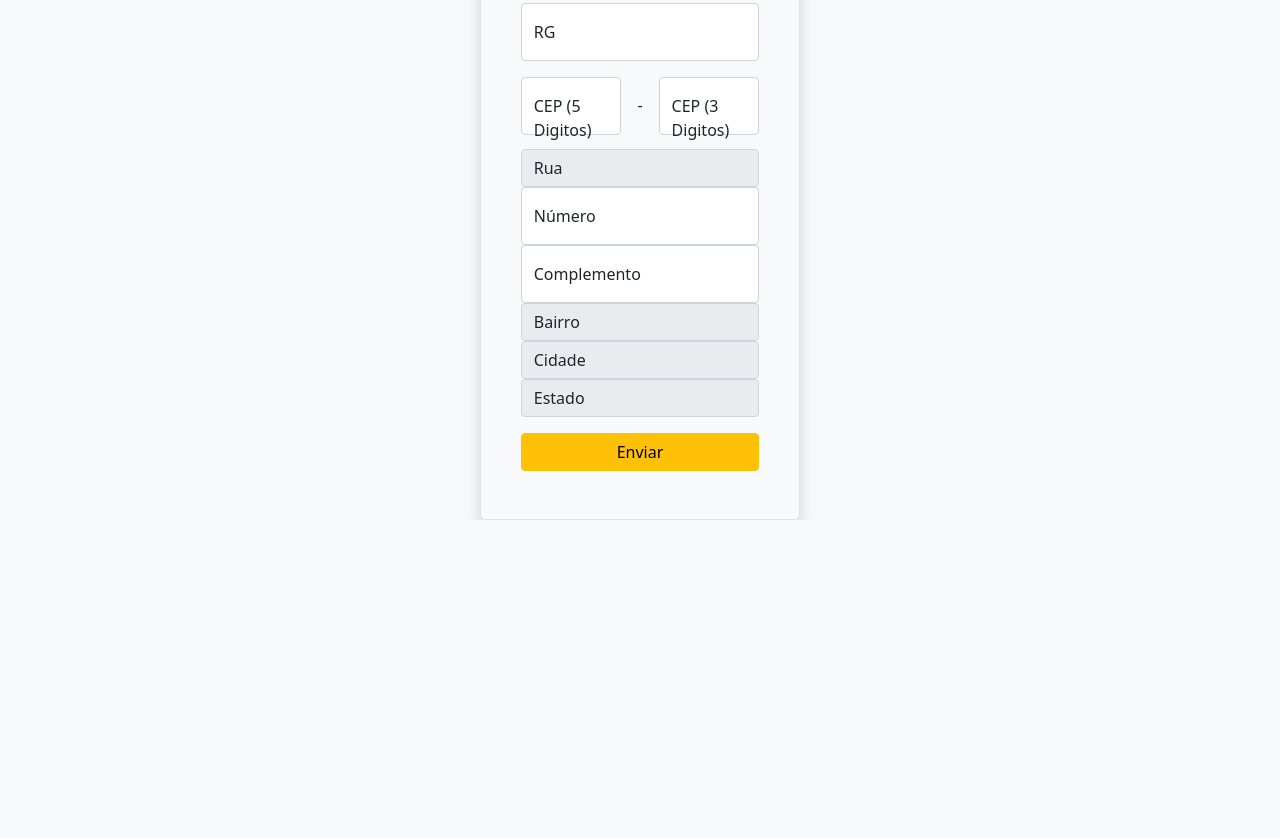
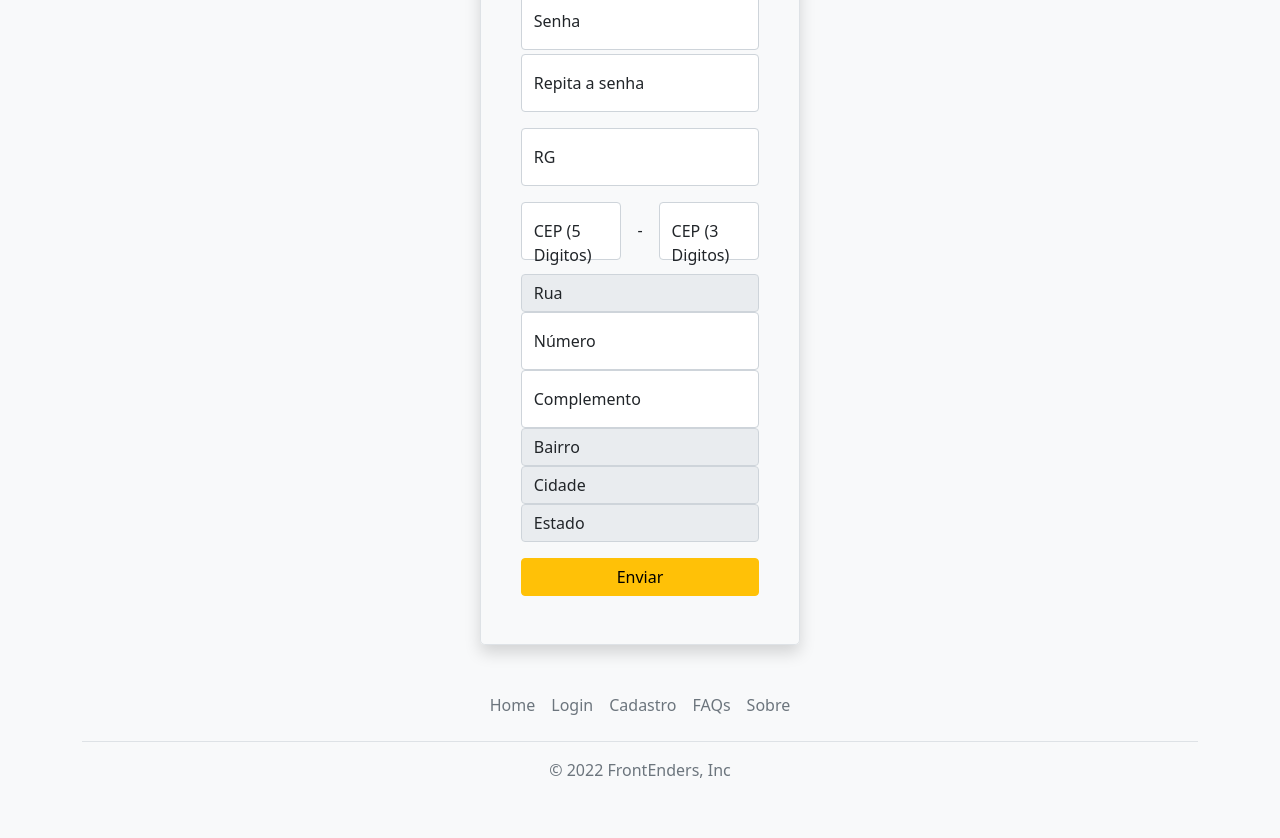
Before and after one commit to AndreFelipeMoura/ProjetoM2-GP8, a plain HTML site: page html/cadastro.html in a window 1280 px wide. Shown: the part 309-1147 px from the top of the page. Before the commit the page ends 829 px from the top, so only its background shows below. Drawn offline with nearby package versions, Linux system fonts and the light colour scheme.

Commit message:
melhorias e adiçao de footer na pag de cadastro

```diff
--- a/html/cadastro.html
+++ b/html/cadastro.html
@@ -16,12 +16,13 @@
     <title>Cadastro</title>
   </head>
 
-  <body class="vh-100 d-flex align-center justify-content-center bg-light">
+  <body class="d-flex flex-column align-center justify-content-center bg-light">
 
     <!--CADASTRO-->
-    <section class="h-100 w-100 d-flex justify-content-center bg-light">
-      <div class="form-ctn d-flex flex-column align-self-center w-25 border pb-5 rounded rounded-3 shadow">
-        <h1 class="d-flex align-self-center text-muted">LOGO</h1>
+    <section class="d-flex flex-column justify-content-center bg-light">
+      <h1 class="d-flex align-self-center mt-5 text-muted">LOGO</h1>
+      <div class="d-flex flex-column align-self-center w-25 border pt-5 pb-5 rounded rounded-3 shadow">
+
 
 
         <form class="w-75 align-self-center needs-validation" novalidate>
@@ -99,6 +100,19 @@
 
       </div>
     </section>
+    <!--footer-->
+    <div class="container">
+      <footer class="py-3 my-4">
+        <ul class="nav justify-content-center border-bottom pb-3 mb-3">
+          <li class="nav-item"><a href="../index.html" class="nav-link px-2 text-muted">Home</a></li>
+          <li class="nav-item"><a href="./login.html" class="nav-link px-2 text-muted">Login</a></li>
+          <li class="nav-item"><a href="./cadastro.html" class="nav-link px-2 text-muted">Cadastro</a></li>
+          <li class="nav-item"><a href="./faqs.html" class="nav-link px-2 text-muted">FAQs</a></li>
+          <li class="nav-item"><a href="./criadores.html" class="nav-link px-2 text-muted">Sobre</a></li>
+        </ul>
+        <p class="text-center text-muted">© 2022 FrontEnders, Inc</p>
+      </footer>
+    </div>
 
     <script
     src="https://cdn.jsdelivr.net/npm/bootstrap@5.1.3/dist/js/bootstrap.bundle.min.js"
```
